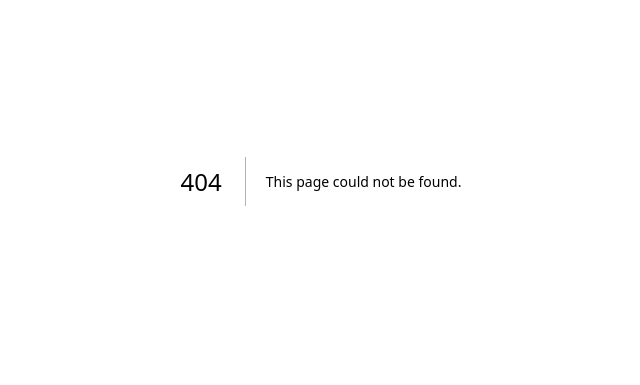
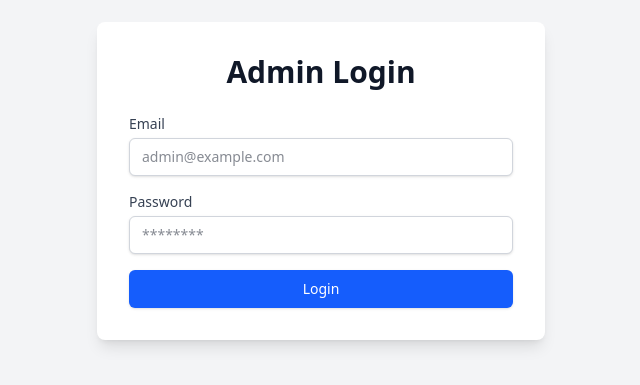
Before and after one commit to nishanth-larklabs/blog-app, a Next.js app: page /login in a window 1280 px wide. Before the commit this address had no page. Shown: the part 219-604 px from the top of the page, without its empty margins (319-959 px from the left). Built offline with nearby package versions, Linux system fonts and the light colour scheme; no server answers.

Commit message:
Admin User Authentication (Login Page).

```diff
--- /dev/null
+++ b/src/app/login/page.tsx
@@ -0,0 +1,102 @@
+// app/login/page.tsx
+
+'use client'; // This component uses client-side hooks like useState and useRouter
+
+import { useState } from 'react';
+import { useRouter } from 'next/navigation'; // Use next/navigation for App Router
+import { auth } from '@/lib/firebase';
+import { signInWithEmailAndPassword } from 'firebase/auth';
+
+export default function LoginPage() {
+  const [email, setEmail] = useState('');
+  const [password, setPassword] = useState('');
+  const [error, setError] = useState<string | null>(null);
+  const [loading, setLoading] = useState(false);
+  const router = useRouter();
+
+  const handleLogin = async (e: React.FormEvent) => {
+    e.preventDefault();
+    setError(null); // Clear previous errors
+    setLoading(true); // Set loading state
+
+    try {
+      await signInWithEmailAndPassword(auth, email, password);
+      // On successful login, redirect to a protected route (e.g., admin dashboard)
+      // We'll create the dashboard in a later step, for now, redirect to home.
+      router.push('/admin/dashboard'); // Anticipate the admin dashboard route
+    } catch (err: any) {
+      console.error("Login error:", err);
+      let errorMessage = "Failed to log in. Please check your credentials.";
+      if (err.code === 'auth/user-not-found') {
+        errorMessage = "No user found with this email.";
+      } else if (err.code === 'auth/wrong-password') {
+        errorMessage = "Incorrect password.";
+      } else if (err.code === 'auth/invalid-email') {
+        errorMessage = "Invalid email format.";
+      }
+      setError(errorMessage);
+    } finally {
+      setLoading(false); // Reset loading state
+    }
+  };
+
+  return (
+    <div className="flex items-center justify-center min-h-screen bg-gray-100 dark:bg-gray-900">
+      <div className="bg-white dark:bg-gray-800 p-8 rounded-lg shadow-lg w-full max-w-md">
+        <h1 className="text-3xl font-bold text-center text-gray-900 dark:text-white mb-6">
+          Admin Login
+        </h1>
+
+        {error && (
+          <div className="bg-red-100 border border-red-400 text-red-700 px-4 py-3 rounded relative mb-4" role="alert">
+            <span className="block sm:inline">{error}</span>
+          </div>
+        )}
+
+        <form onSubmit={handleLogin} className="space-y-4">
+          <div>
+            <label
+              htmlFor="email"
+              className="block text-sm font-medium text-gray-700 dark:text-gray-300"
+            >
+              Email
+            </label>
+            <input
+              type="email"
+              id="email"
+              className="mt-1 block w-full px-3 py-2 border border-gray-300 dark:border-gray-600 rounded-md shadow-sm focus:outline-none focus:ring-blue-500 focus:border-blue-500 sm:text-sm bg-white dark:bg-gray-700 text-gray-900 dark:text-white"
+              placeholder="admin@example.com"
+              value={email}
+              onChange={(e) => setEmail(e.target.value)}
+              required
+            />
+          </div>
+          <div>
+            <label
+              htmlFor="password"
+              className="block text-sm font-medium text-gray-700 dark:text-gray-300"
+            >
+              Password
+            </label>
+            <input
+              type="password"
+              id="password"
+              className="mt-1 block w-full px-3 py-2 border border-gray-300 dark:border-gray-600 rounded-md shadow-sm focus:outline-none focus:ring-blue-500 focus:border-blue-500 sm:text-sm bg-white dark:bg-gray-700 text-gray-900 dark:text-white"
+              placeholder="********"
+              value={password}
+              onChange={(e) => setPassword(e.target.value)}
+              required
+            />
+          </div>
+          <button
+            type="submit"
+            className="w-full flex justify-center py-2 px-4 border border-transparent rounded-md shadow-sm text-sm font-medium text-white bg-blue-600 hover:bg-blue-700 focus:outline-none focus:ring-2 focus:ring-offset-2 focus:ring-blue-500 disabled:opacity-50 disabled:cursor-not-allowed"
+            disabled={loading}
+          >
+            {loading ? 'Logging In...' : 'Login'}
+          </button>
+        </form>
+      </div>
+    </div>
+  );
+}
```
